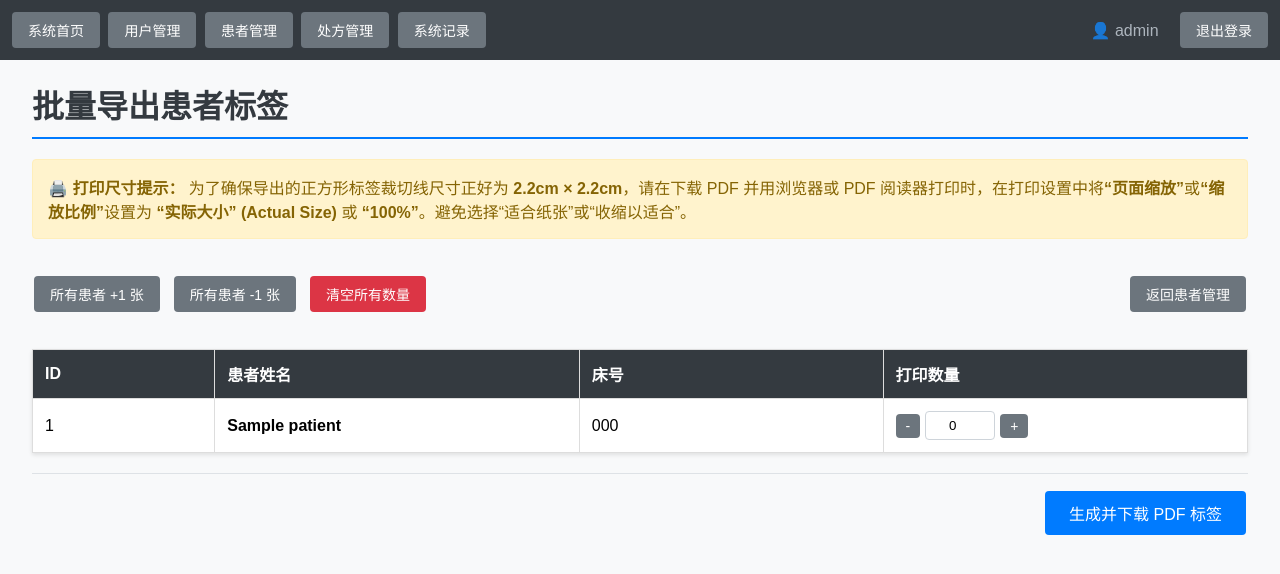
After one commit to ma-jiale/nursing-rx, a Flask app: page /admin/patients/labels in a window 1280 px wide. The commit adds this page. Shown: the top 574 px of the page. Run offline with Flask 3, Linux system fonts and the light colour scheme; the visitor is signed in with stand-in values (Sample User, id 1); data comes from the database, SQL or seed files in the repository; tables that the repository leaves empty hold one stand-in row (values such as "Sample post").

Commit message:
feat：实现导出a4打印标签mvp

```diff
--- a/main.py
+++ b/main.py
@@ -1,4 +1,4 @@
-from flask import Flask, jsonify, request, render_template, redirect, url_for, session
+from flask import Flask, jsonify, request, render_template, redirect, url_for, session, send_file
 from functools import wraps
 import time
 import sqlite3
@@ -8,6 +8,108 @@ from logging.handlers import RotatingFileHandler
 from werkzeug.utils import secure_filename
 from werkzeug.security import generate_password_hash, check_password_hash
 from datetime import datetime
+from io import BytesIO
+
+# ========================================
+# ReportLab PDF Generation Configuration
+# ========================================
+from reportlab.lib.pagesizes import A4
+from reportlab.platypus import SimpleDocTemplate, Table, TableStyle, Paragraph, PageBreak, Flowable, Frame, PageTemplate, BaseDocTemplate
+from reportlab.lib.styles import getSampleStyleSheet, ParagraphStyle
+from reportlab.lib import colors
+from reportlab.lib.units import mm
+from reportlab.pdfbase import pdfmetrics
+from reportlab.pdfbase.ttfonts import TTFont
+from reportlab.pdfgen import canvas
+
+# Register Chinese TrueType Font (Windows / Linux system fonts)
+font_registered = False
+for font_path in [
+    'C:/Windows/Fonts/simhei.ttf',
+    'C:/Windows/Fonts/simsun.ttc',
+    'C:/Windows/Fonts/msyh.ttc',
+    '/usr/share/fonts/truetype/wqy/wqy-microhei.ttc',  # fallback Linux path
+    '/usr/share/fonts/opentype/noto/NotoSansCJK-Regular.ttc'  # fallback Linux path
+]:
+    if os.path.exists(font_path):
+        try:
+            pdfmetrics.registerFont(TTFont('SimHei', font_path))
+            font_registered = True
+            print(f"[{time.ctime()}] Registered Chinese font: {font_path}")
+            break
+        except Exception as e:
+            print(f"[{time.ctime()}] Failed to register font {font_path}: {e}")
+
+if not font_registered:
+    print(f"[{time.ctime()}] Warning: No Chinese font registered. PDF export might not render Chinese characters properly.")
+
+
+class DashedLabelFlowable(Flowable):
+    """
+    Custom Flowable to draw a square label with a dashed border outline
+    and patient's name vertically and horizontally centered.
+    """
+    def __init__(self, name, width, height, font_name, font_size=12):
+        Flowable.__init__(self)
+        self.name = name
+        self.width = width
+        self.height = height
+        self.font_name = font_name
+        self.font_size = font_size
+
+    def wrap(self, availWidth, availHeight):
+        return self.width, self.height
+
+    def draw(self):
+        self.canv.saveState()
+
+        # Set solid line properties for the border
+        self.canv.setStrokeColor(colors.HexColor('#CCCCCC'))
+        self.canv.setLineWidth(0.5)
+
+        # Draw the rectangle exactly on the boundary so adjacent cells share a border (zero gaps)
+        self.canv.rect(0, 0, self.width, self.height)
+
+        # Draw patient name (centered)
+        self.canv.setFont(self.font_name, self.font_size)
+        self.canv.setFillColor(colors.black)
+
+        # Calculate text width to center horizontally
+        text_width = self.canv.stringWidth(self.name, self.font_name, self.font_size)
+        x = (self.width - text_width) / 2
+
+        # Calculate Y for centering vertically
+        # Standard cap height of font is approx 0.7 * font_size
+        y = (self.height - self.font_size * 0.7) / 2
+
+        self.canv.drawString(x, y, self.name)
+        self.canv.restoreState()
+
+
+class ZeroPaddingDocTemplate(SimpleDocTemplate):
+    """
+    Subclass of SimpleDocTemplate that enforces 0 margins/paddings on the
+    underlying PDF Frame, preventing unwanted extra blank pages during generation.
+    """
+    def build(self, flowables, onFirstPage=lambda *a: None, onLaterPages=lambda *a: None, canvasmaker=canvas.Canvas):
+        self._calc()
+        frameT = Frame(
+            self.leftMargin,
+            self.bottomMargin,
+            self.width,
+            self.height,
+            id='normal',
+            leftPadding=0,
+            rightPadding=0,
+            topPadding=0,
+            bottomPadding=0
+        )
+        self.addPageTemplates([
+            PageTemplate(id='First', frames=frameT, onPage=onFirstPage, pagesize=self.pagesize),
+            PageTemplate(id='Later', frames=frameT, onPage=onLaterPages, pagesize=self.pagesize)
+        ])
+        BaseDocTemplate.build(self, flowables, canvasmaker=canvasmaker)
+
 
 # ========================================
 # Flask Application Initialization
@@ -20,8 +122,8 @@ app.secret_key = 'ezdose-secret-key-change-in-production'  # Session密钥，生
 # ========================================
 # Set to empty string for local development
 # Set to '/flask' for remote deployment to handle reverse proxy routing
-# URL_PREFIX = ''  # Local development mode
-URL_PREFIX = '/nursing-rx'  # Uncomment this line for remote deployment
+URL_PREFIX = ''  # Local development mode
+# URL_PREFIX = '/nursing-rx'  # Uncomment this line for remote deployment
 
 # ========================================
 # File Path Configuration
@@ -1190,6 +1292,139 @@ def manage_patients():
     return render_template('patients.html', patients=patients_list, search_query=search_query)
 
 
+# ========================================
+# Patient PDF Label Export Routes
+# ========================================
+
+@app.route('/admin/patients/labels', methods=['GET'])
+@permission_required('can_edit_patients')
+def export_patient_labels_view():
+    """
+    Display page to select patient label quantities for A4 PDF export.
+    """
+    conn = get_db_connection()
+    patients = conn.execute('SELECT * FROM patients ORDER BY id').fetchall()
+    conn.close()
+
+    patients_list = [dict_from_row(p) for p in patients]
+    return render_template('patient_labels.html', patients=patients_list)
+
+
+@app.route('/admin/patients/labels/export', methods=['POST'])
+@permission_required('can_edit_patients')
+def export_patient_labels_pdf():
+    """
+    Generate and download print-ready A4 PDF with 2.2cm x 2.2cm patient labels.
+    """
+    conn = get_db_connection()
+    patients = conn.execute('SELECT * FROM patients').fetchall()
+    conn.close()
+
+    label_items = []
+    for p in patients:
+        qty_field = f'qty_{p["id"]}'
+        qty_val = request.form.get(qty_field, '0')
+        try:
+            qty = int(qty_val)
+        except ValueError:
+            qty = 0
+
+        # Add patient name qty times
+        for _ in range(qty):
+            label_items.append(p['patient_name'])
+
+    if not label_items:
+        return redirect(URL_PREFIX + url_for('export_patient_labels_view'))
+
+    # Generate PDF in memory
+    buffer = BytesIO()
+
+    # Page dimensions (A4 is 210mm x 297mm)
+    # Target grid is 8 cols x 12 rows = 96 labels per page.
+    # Label is 22mm x 22mm.
+    # Margins: Left/Right = (210 - 176)/2 = 17mm, Top/Bottom = 15mm (provides 3mm buffer to prevent empty page overflow)
+    doc = ZeroPaddingDocTemplate(
+        buffer,
+        pagesize=A4,
+        leftMargin=17 * mm,
+        rightMargin=17 * mm,
+        topMargin=15 * mm,
+        bottomMargin=15 * mm
+    )
+
+    styles = getSampleStyleSheet()
+    label_style = ParagraphStyle(
+        name='PatientLabelStyle',
+        fontName='SimHei' if font_registered else 'Helvetica',
+        fontSize=12,
+        leading=14,
+        alignment=1,  # Center
+        textColor=colors.HexColor('#000000')
+    )
+
+    story = []
+
+    # Split label_items into pages (96 labels per page)
+    labels_per_page = 96
+    cols = 8
+    rows = 12
+
+    for page_idx in range(0, len(label_items), labels_per_page):
+        page_items = label_items[page_idx : page_idx + labels_per_page]
+
+        # Build 12x8 grid
+        grid_data = []
+        for r in range(rows):
+            row_data = []
+            for c in range(cols):
+                item_idx = r * cols + c
+                if item_idx < len(page_items):
+                    name = page_items[item_idx]
+                    # Wrap in DashedLabelFlowable for dashed outline and centering
+                    row_data.append(DashedLabelFlowable(
+                        name,
+                        22 * mm,
+                        22 * mm,
+                        'SimHei' if font_registered else 'Helvetica',
+                        12
+                    ))
+                else:
+                    row_data.append("")
+            grid_data.append(row_data)
+
+        # Create Table for this page
+        t = Table(grid_data, colWidths=[22 * mm] * cols, rowHeights=[22 * mm] * rows)
+        t.setStyle(TableStyle([
+            # No global GRID: borders are drawn by DashedLabelFlowable only on active cells
+            ('VALIGN', (0, 0), (-1, -1), 'MIDDLE'),
+            ('ALIGN', (0, 0), (-1, -1), 'CENTER'),
+            ('BOTTOMPADDING', (0, 0), (-1, -1), 0),
+            ('TOPPADDING', (0, 0), (-1, -1), 0),
+            ('LEFTPADDING', (0, 0), (-1, -1), 0),
+            ('RIGHTPADDING', (0, 0), (-1, -1), 0),
+        ]))
+
+        story.append(t)
+
+        # If there are more pages, append a PageBreak
+        if page_idx + labels_per_page < len(label_items):
+            story.append(PageBreak())
+
+    # Build PDF
+    doc.build(story)
+
+    # Log operation
+    log_operation('export', 'patient', '患者', details=f"导出 A4 PDF 标签，共 {len(label_items)} 张")
+
+    buffer.seek(0)
+    return send_file(
+        buffer,
+        as_attachment=True,
+        download_name=f"patient_labels_{int(time.time())}.pdf",
+        mimetype='application/pdf'
+    )
+
+
 @app.route('/admin/patients/add', methods=['GET', 'POST'])
 @permission_required('can_edit_patients')
 def add_patient():
--- /dev/null
+++ b/templates/patient_labels.html
@@ -0,0 +1,106 @@
+{% extends "base.html" %}
+
+{% block title %}批量导出患者标签{% endblock %}
+
+{% block content %}
+    <h1>批量导出患者标签</h1>
+
+    <!-- Info tip banner -->
+    <div style="background-color: #fff3cd; border: 1px solid #ffeeba; color: #856404; padding: 15px; border-radius: 4px; margin-bottom: 20px;">
+        <strong>🖨️ 打印尺寸提示：</strong>
+        为了确保导出的正方形标签裁切线尺寸正好为 <strong>2.2cm × 2.2cm</strong>，请在下载 PDF 并用浏览器或 PDF 阅读器打印时，在打印设置中将<b>“页面缩放”</b>或<b>“缩放比例”</b>设置为 <strong>“实际大小” (Actual Size)</strong> 或 <strong>“100%”</strong>。避免选择“适合纸张”或“收缩以适合”。
+    </div>
+
+    <!-- Quick action buttons -->
+    <div class="actions" style="display: flex; gap: 10px; margin-bottom: 20px;">
+        <button type="button" class="btn btn-secondary" onclick="adjustAllQuantities(1)">所有患者 +1 张</button>
+        <button type="button" class="btn btn-secondary" onclick="adjustAllQuantities(-1)">所有患者 -1 张</button>
+        <button type="button" class="btn btn-danger" onclick="clearAllQuantities()">清空所有数量</button>
+        <a href="{{ URL_PREFIX }}{{ url_for('manage_patients') }}" class="btn btn-secondary" style="margin-left: auto;">返回患者管理</a>
+    </div>
+
+    <form action="{{ URL_PREFIX }}/admin/patients/labels/export" method="POST" id="labelsForm">
+        <table class="table">
+            <thead>
+                <tr>
+                    <th style="width: 15%;">ID</th>
+                    <th style="width: 30%;">患者姓名</th>
+                    <th style="width: 25%;">床号</th>
+                    <th style="width: 30%;">打印数量</th>
+                </tr>
+            </thead>
+            <tbody>
+                {% for patient in patients %}
+                <tr>
+                    <td>{{ patient.id }}</td>
+                    <td><strong>{{ patient.patient_name }}</strong></td>
+                    <td>{{ patient.bed_number or '-' }}</td>
+                    <td>
+                        <div style="display: flex; align-items: center; gap: 5px;">
+                            <button type="button" class="btn btn-secondary" style="padding: 4px 10px; margin: 0;" onclick="changeQty('qty_{{ patient.id }}', -1)">-</button>
+                            <input type="number"
+                                   id="qty_{{ patient.id }}"
+                                   name="qty_{{ patient.id }}"
+                                   value="0"
+                                   min="0"
+                                   max="200"
+                                   style="width: 70px; text-align: center; padding: 6px; border: 1px solid #ced4da; border-radius: 4px; box-sizing: border-box;">
+                            <button type="button" class="btn btn-secondary" style="padding: 4px 10px; margin: 0;" onclick="changeQty('qty_{{ patient.id }}', 1)">+</button>
+                        </div>
+                    </td>
+                </tr>
+                {% else %}
+                <tr>
+                    <td colspan="4" style="text-align: center; color: #999;">暂无患者数据</td>
+                </tr>
+                {% endfor %}
+            </tbody>
+        </table>
+
+        <div class="form-actions" style="margin-top: 20px; display: flex; justify-content: flex-end;">
+            <button type="submit" class="btn btn-primary" style="font-size: 16px; padding: 10px 24px;">生成并下载 PDF 标签</button>
+        </div>
+    </form>
+
+    <script>
+        function changeQty(inputId, delta) {
+            const input = document.getElementById(inputId);
+            if (input) {
+                let val = parseInt(input.value) || 0;
+                val = Math.max(0, val + delta);
+                input.value = val;
+            }
+        }
+
+        function adjustAllQuantities(delta) {
+            const inputs = document.querySelectorAll('input[type="number"]');
+            inputs.forEach(input => {
+                let val = parseInt(input.value) || 0;
+                val = Math.max(0, val + delta);
+                input.value = val;
+            });
+        }
+
+        // Adjust all inputs but do not go below 0
+        function clearAllQuantities() {
+            const inputs = document.querySelectorAll('input[type="number"]');
+            inputs.forEach(input => {
+                input.value = 0;
+            });
+        }
+
+        // Validate form before submission
+        document.getElementById('labelsForm').addEventListener('submit', function(e) {
+            const inputs = document.querySelectorAll('input[type="number"]');
+            let totalQty = 0;
+            inputs.forEach(input => {
+                totalQty += parseInt(input.value) || 0;
+            });
+
+            if (totalQty === 0) {
+                e.preventDefault();
+                alert('请至少为一位患者设置大于 0 的打印数量！');
+            }
+        });
+    </script>
+{% endblock %}
--- a/templates/patients.html
+++ b/templates/patients.html
@@ -8,6 +8,7 @@
     <div class="actions" style="display: flex; justify-content: space-between; align-items: center; margin-bottom: 20px;">
         <div style="display: flex; gap: 10px; align-items: center;">
             <a href="{{ URL_PREFIX }}{{ url_for('add_patient') }}" class="btn btn-primary">新增患者</a>
+            <a href="{{ URL_PREFIX }}{{ url_for('export_patient_labels_view') }}" class="btn btn-secondary">🏷️ 批量导出PDF标签</a>
             <!-- Printer connection status indicator -->
             <button id="btnConnectPrinter" class="btn btn-secondary" onclick="showPrinterSetup()">连接打印机</button>
             <span id="printerStatus" class="printer-status printer-status-disconnected">
```
